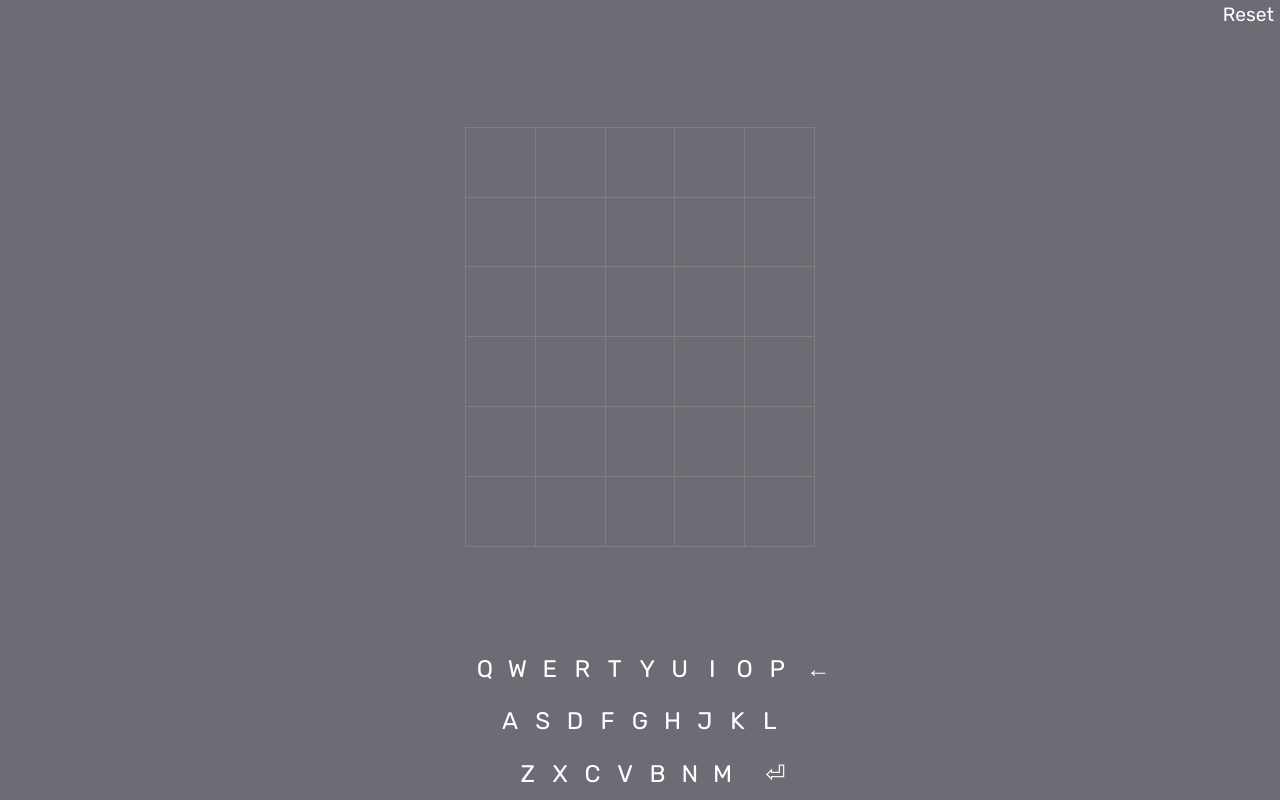
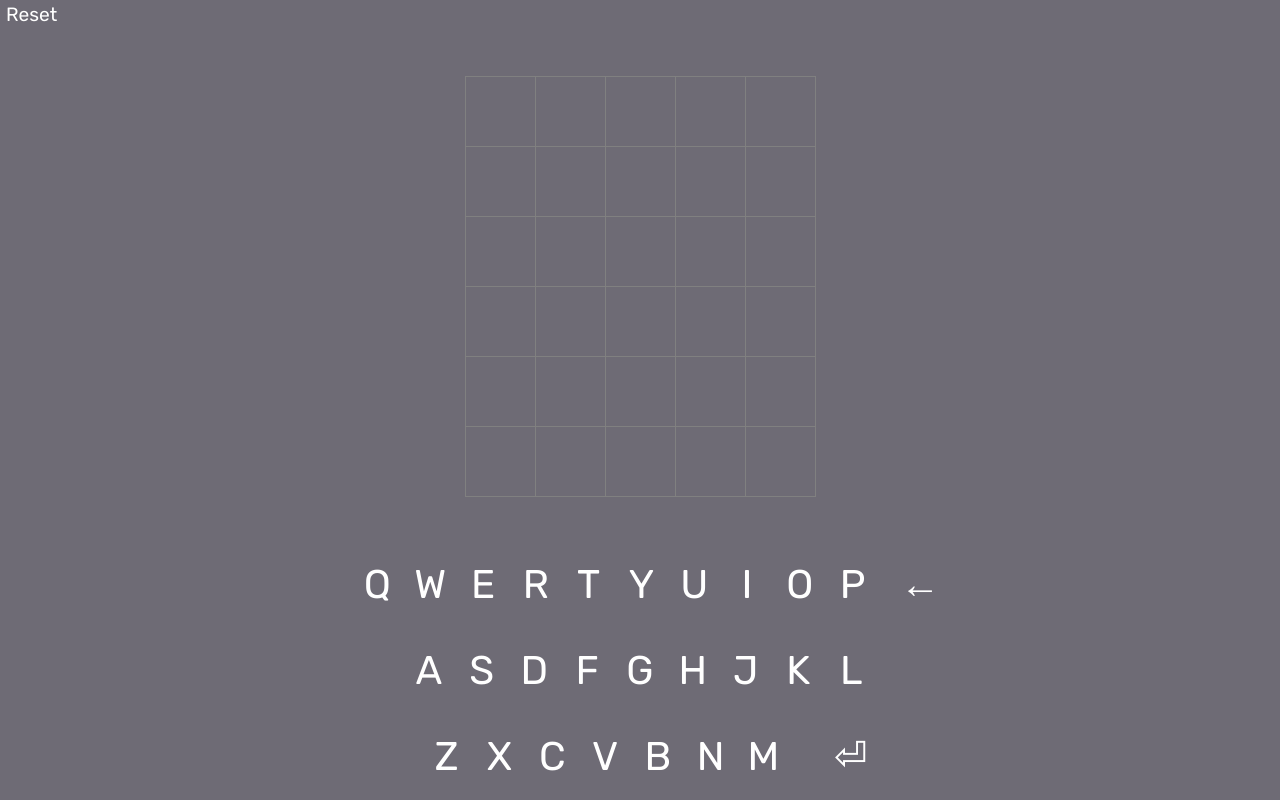
Before and after one commit to noncuro/pairdle, a React (Create React App) app: page / in a window 1280 px wide. Built offline with nearby package versions, Linux system fonts and the light colour scheme.

Commit message:
Mobile landscape

```diff
--- a/src/App.tsx
+++ b/src/App.tsx
@@ -11,6 +11,10 @@ const Wrapper = styled.div`
   height: 100%;
   display: flex;
   flex-direction: column;
+  @media(max-height:500px) and (min-aspect-ratio: 1/1){
+    flex-direction: row;
+    align-items: center;
+  }
   justify-content: space-between;
 `
 
@@ -18,6 +22,7 @@ const Header = styled.header`
   display: flex;
   flex-direction: column;
   align-items: flex-end;
+  align-self: flex-start;
 `
 
 
--- a/src/Components/Keyboard.tsx
+++ b/src/Components/Keyboard.tsx
@@ -26,7 +26,7 @@ const Letter = styled.div<{ color?: ColorT }>`
   border: inherit;
   color: inherit;
   padding: 0.3em 0.15em;
-  font-size: 1.5em;
+  font-size: min(clamp(1.5em, 5vw, 4em),5vh);
   border-radius: 0.7em;
   width: 2ch;
   text-align: center;
--- a/src/Components/LetterTable.tsx
+++ b/src/Components/LetterTable.tsx
@@ -4,27 +4,24 @@ import {boardColorState, boardState, ColorT, currentWordState, nextMap} from "..
 import {useEffect} from "react";
 
 const Wrapper = styled.div`
-  --table-size: 350px;
-  width: var(--table-size);
-  height: calc(var(--table-size) / 5 * 6);
+  --table-size: min(350px, 100vw, 60vh);
   margin-left: auto;
   margin-right: auto;
-  align-self: flex-start;
 `
 
 const Table = styled.table`
   min-width: 100%;
-  font-size: 3em;
+  font-size: min(3em, calc(15vw + 1em));
   border-collapse: collapse;
-  width: 100%;
+  //width: 100%;
   empty-cells: show;
   min-height: 100%;
   line-height: 0;
 
 
   & td {
-    width: 20%;
-    height: calc(var(--table-size) / 6)
+    width: calc(var(--table-size) / 5);
+    height: calc(var(--table-size) / 5)
   }
 
   & button {
```
